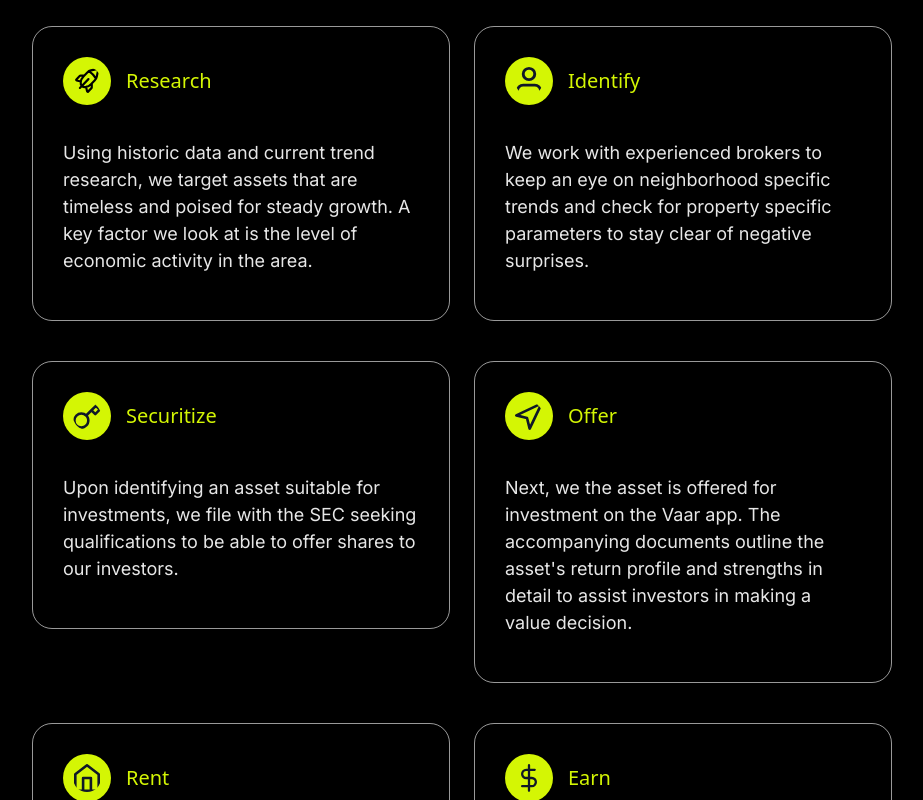
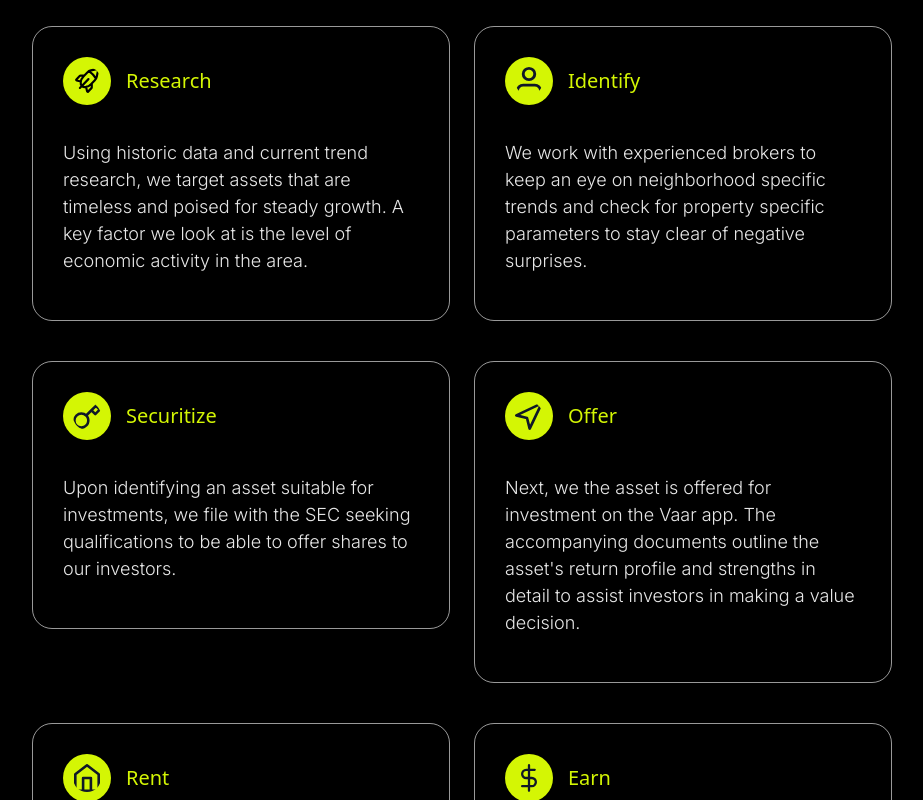
Before and after one commit to webtesting22/vaar, a React (Vite) app: page / in a window 1280 px wide. Shown: the part 2900-3700 px from the top of the page, without its empty margins (178-1101 px from the left). Built offline with nearby package versions, Linux system fonts and the light colour scheme.

Commit message:
font weight 300 added on cards para

```diff
--- a/src/Components/Guide/Guide.jsx
+++ b/src/Components/Guide/Guide.jsx
@@ -27,7 +27,7 @@ function Guide() {
                     <h3 className="box-title">{item.title}</h3>
                   </div>
                   <hr />
-                  <p className="paragraph">{item.description}</p>
+                  <p className="paragraph" style={{fontWeight:"300"}}>{item.description}</p>
                 </div>
               </div>
             ))}
```
